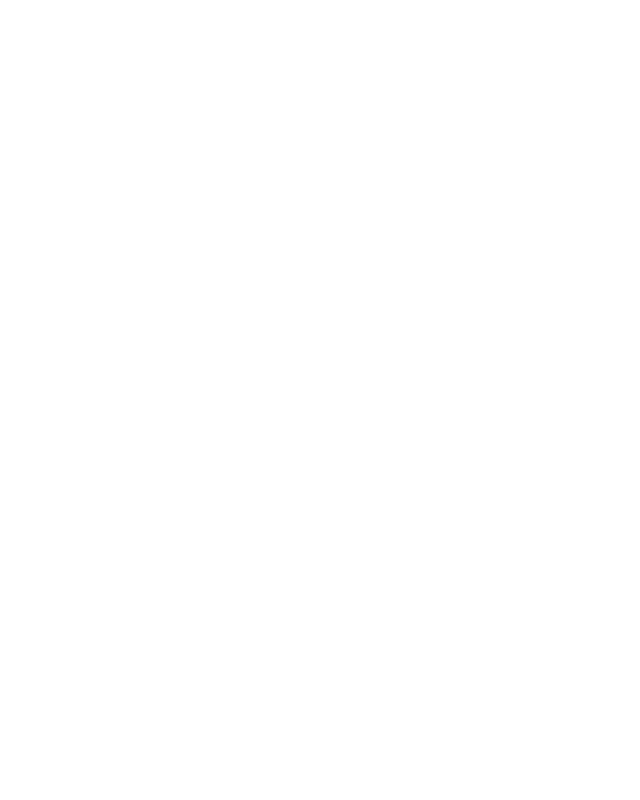
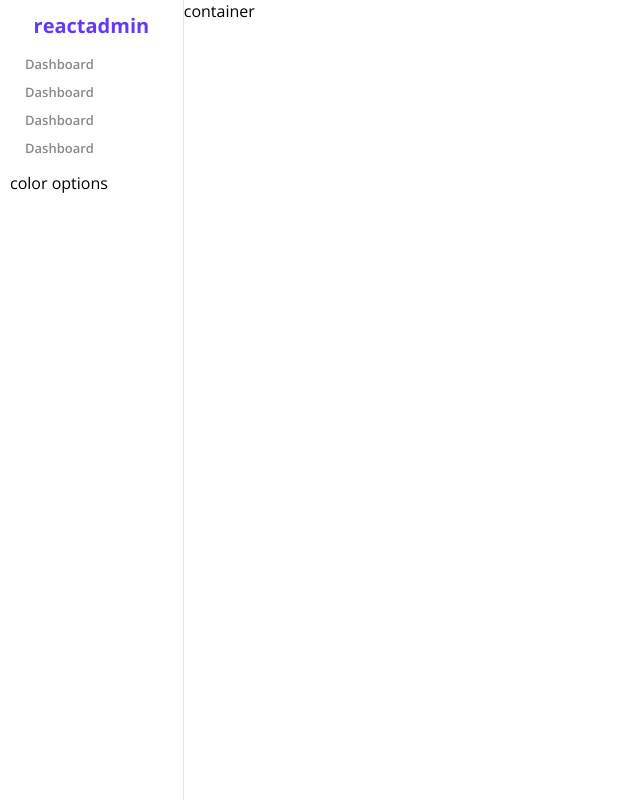
Before and after one commit to chizobavictory/react_dashboard, a React (Create React App) app: page / in a window 1280 px wide. Shown: the whole page, without its empty margins (0-640 px from the left). Built offline with nearby package versions, Linux system fonts and the light colour scheme.

Commit message:
intitialized react components 🧱

```diff
--- a/src/components/sidebar/Sidebar.tsx
+++ b/src/components/sidebar/Sidebar.tsx
@@ -3,9 +3,26 @@
 const Sidebar = () => {
   return (
     <div className="sidebar">
-      <div className="top"></div>
-      <div className="center"></div>
-      <div className="bottom"></div>
+      <div className="top">
+        <span className='logo'>reactadmin</span>
+      </div>
+      <div className="center">
+        <ul>
+          <li>
+            <span>Dashboard</span>
+          </li>
+          <li>
+            <span>Dashboard</span>
+          </li>
+          <li>
+            <span>Dashboard</span>
+          </li>
+          <li>
+            <span>Dashboard</span>
+          </li>
+        </ul>
+      </div>
+      <div className="bottom">color options</div>
     </div>
   )
 }
--- a/src/components/sidebar/sidebar.scss
+++ b/src/components/sidebar/sidebar.scss
@@ -0,0 +1,90 @@
+.sidebar {
+  flex: 1;
+  border-right: 0.5px solid rgb(230, 227, 227);
+  min-height: 100vh;
+  background-color: white;
+
+  .top {
+    height: 50px;
+    display: flex;
+    align-items: center;
+    justify-content: center;
+
+    .logo {
+      font-size: 20px;
+      font-weight: bold;
+      color: #6439ff;
+    }
+  }
+
+  hr {
+    height: 0;
+    border: 0.5px solid rgb(230, 227, 227);
+  }
+
+  .center {
+    padding-left: 10px;
+
+    ul {
+      list-style: none;
+      margin: 0;
+      padding: 0;
+
+      .title {
+        font-size: 10px;
+        font-weight: bold;
+        color: #999;
+        margin-top: 15px;
+        margin-bottom: 5px;
+      }
+
+      li {
+        display: flex;
+        align-items: center;
+        padding: 5px;
+        cursor: pointer;
+
+        &:hover {
+          background-color: #ece8ff;
+        }
+
+        .icon {
+          font-size: 18px;
+          color: #7451f8;
+        }
+
+        span{
+            font-size: 13px;
+            font-weight: 600;
+            color: #888;
+            margin-left: 10px;
+        }
+      }
+    }
+  }
+
+  .bottom{
+      display: flex;
+      align-items: center;
+      margin: 10px;
+
+      .colorOption{
+          width: 20px;
+          height: 20px;
+          border-radius: 5px;
+          border: 1px solid #7451f8;
+          cursor: pointer;
+          margin: 5px;
+
+          &:nth-child(1){
+              background-color: whitesmoke;
+          }
+          &:nth-child(2){
+              background-color: #333;
+          }
+          &:nth-child(3){
+              background-color: darkblue;
+          }
+      }
+  }
+}
--- a/src/pages/home/Home.tsx
+++ b/src/pages/home/Home.tsx
@@ -5,6 +5,7 @@
   return (
     <div className='home'>
       <Sidebar />
+      <div className="homeContainer">container</div>
     </div>
   )
 }
```
